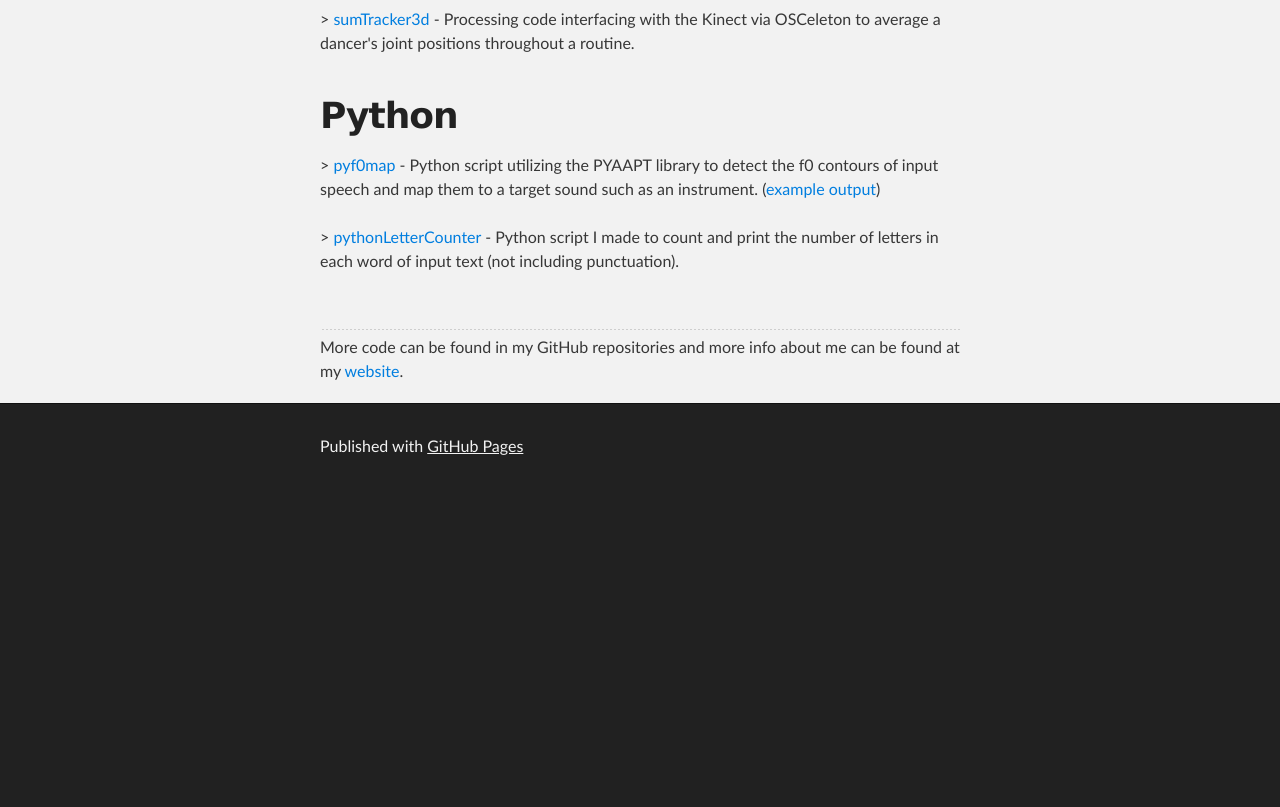
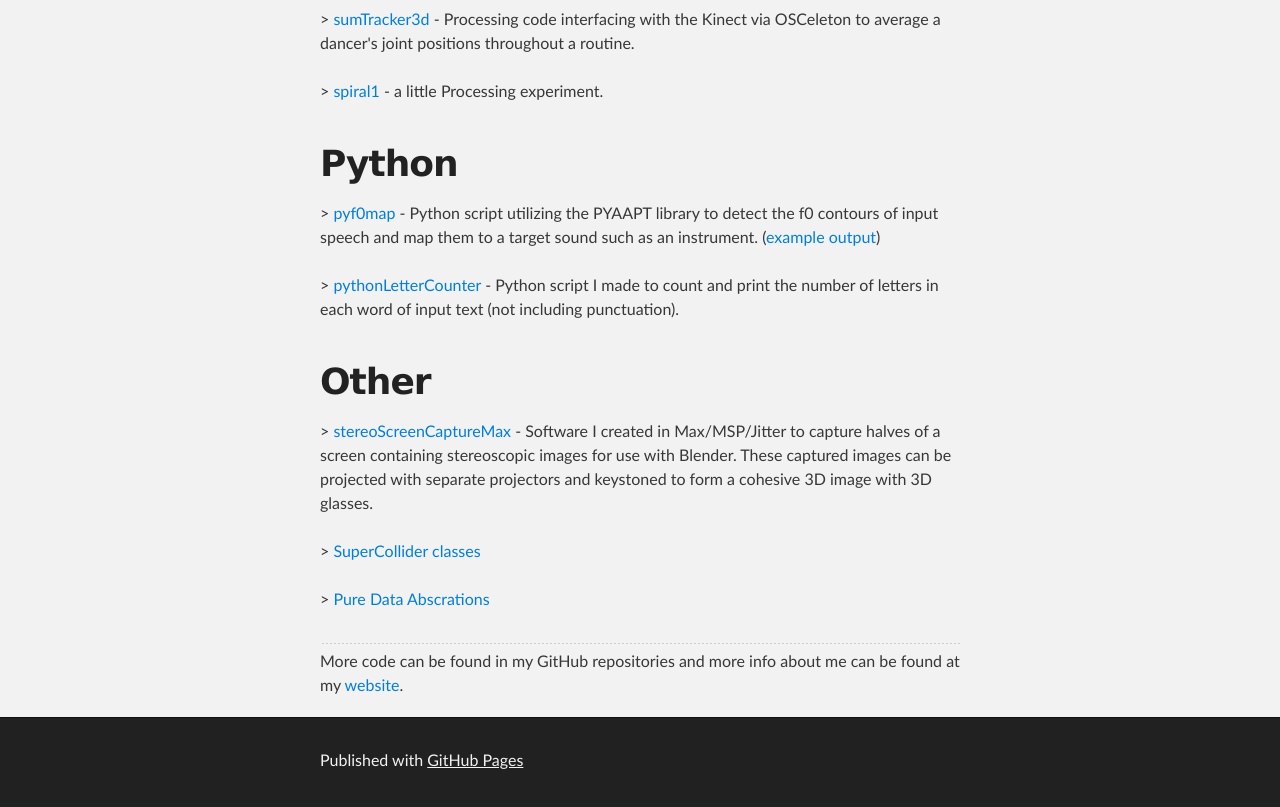
Before and after one commit to derekxkwan/derekxkwan.github.io, a plain HTML site: page index.html in a window 1280 px wide. Shown: the part 717-1524 px from the top of the page. Before the commit the page ends 1210 px from the top, so only its background shows below. Drawn offline with Linux system fonts and the light colour scheme.

Commit message:
Update index.html

```diff
--- a/index.html
+++ b/index.html
@@ -48,12 +48,24 @@
 > <a href="https://github.com/derekxkwan/sumTracker3d">sumTracker3d</a> - Processing code interfacing with the Kinect via OSCeleton to average a dancer's joint positions throughout a routine.
 <br>
 <br>
+> <a href="https://github.com/derekxkwan/processingSketches/blob/master/spiral1js.pde">spiral1</a> - a little Processing experiment.
+<br>
+<br>
 <h1>Python</h1>
 > <a href="https://github.com/derekxkwan/pyf0map">pyf0map</a> - Python script utilizing the PYAAPT library to detect the f0 contours of input speech and map them to a target sound such as an instrument. (<a href="http://freesound.org/people/derekxkwan/sounds/276455/">example output</a>)
 <br>
 <br>
 > <a href="https://github.com/derekxkwan/pythonLetterCounter">pythonLetterCounter</a> - Python script I made to count and print the number of letters in each word of input text (not including punctuation).
 <br>
+<br>
+<h1>Other</h1>
+> <a href="https://github.com/derekxkwan/stereoScreenCaptureMax">stereoScreenCaptureMax</a> - Software I created in Max/MSP/Jitter to capture halves of a screen containing stereoscopic images for use with Blender. These captured images can be projected with separate projectors and keystoned to form a cohesive 3D image with 3D glasses.
+<br>
+<br>
+> <a href="https://github.com/derekxkwan/supercolliderClasses">SuperCollider classes</a>
+<br>
+<br>
+> <a href="https://github.com/derekxkwan/pureDataAbstractions">Pure Data Abscrations</a>
 <br>
 <br>
 <hr>
```
